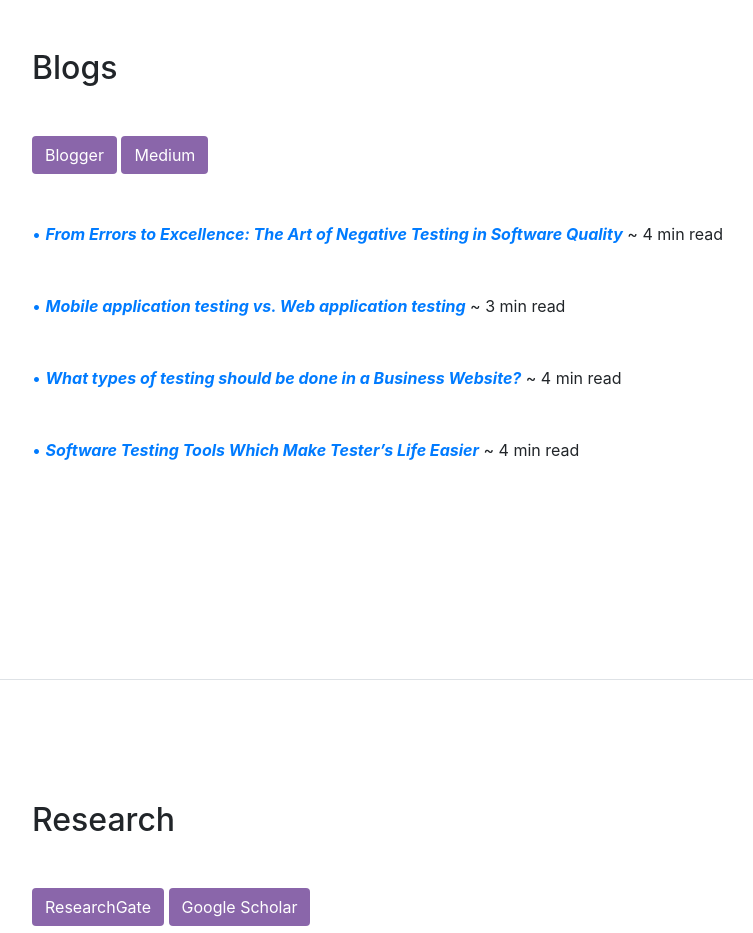
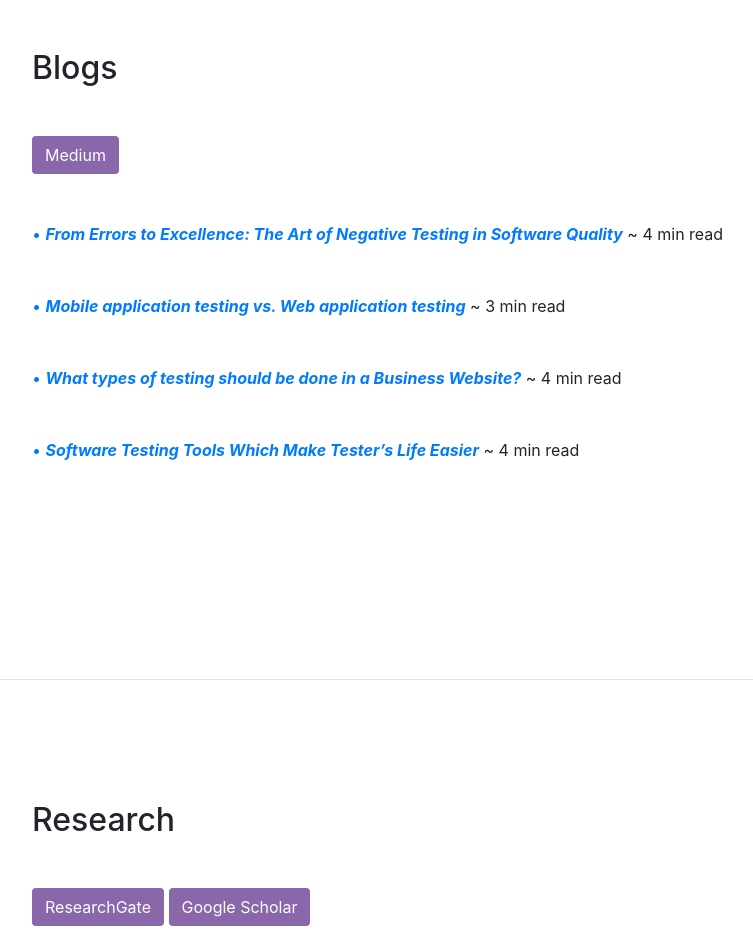
Before and after one commit to fahmee-faiza/fahmee-faiza.github.io, a website with bundled scripts: page index.html in a window 1280 px wide. Shown: the part 4120-5053 px from the top of the page, without its empty margins (288-1041 px from the left). Built offline with nearby package versions, Linux system fonts and the light colour scheme; a web font is replaced by a local one.

Commit message:
Update index.html

```diff
--- a/index.html
+++ b/index.html
@@ -392,7 +392,7 @@
     <div class="my-auto">
           <h2 class="mb-5">Blogs</h2>
 
-           <a target="_blank" class="btn" href="https://fahmeefaiza.blogspot.com/">Blogger</a>
+
            <a target="_blank" class="btn" href="https://medium.com/@fahmee.faiza">Medium</a>
 
            <br>
```
